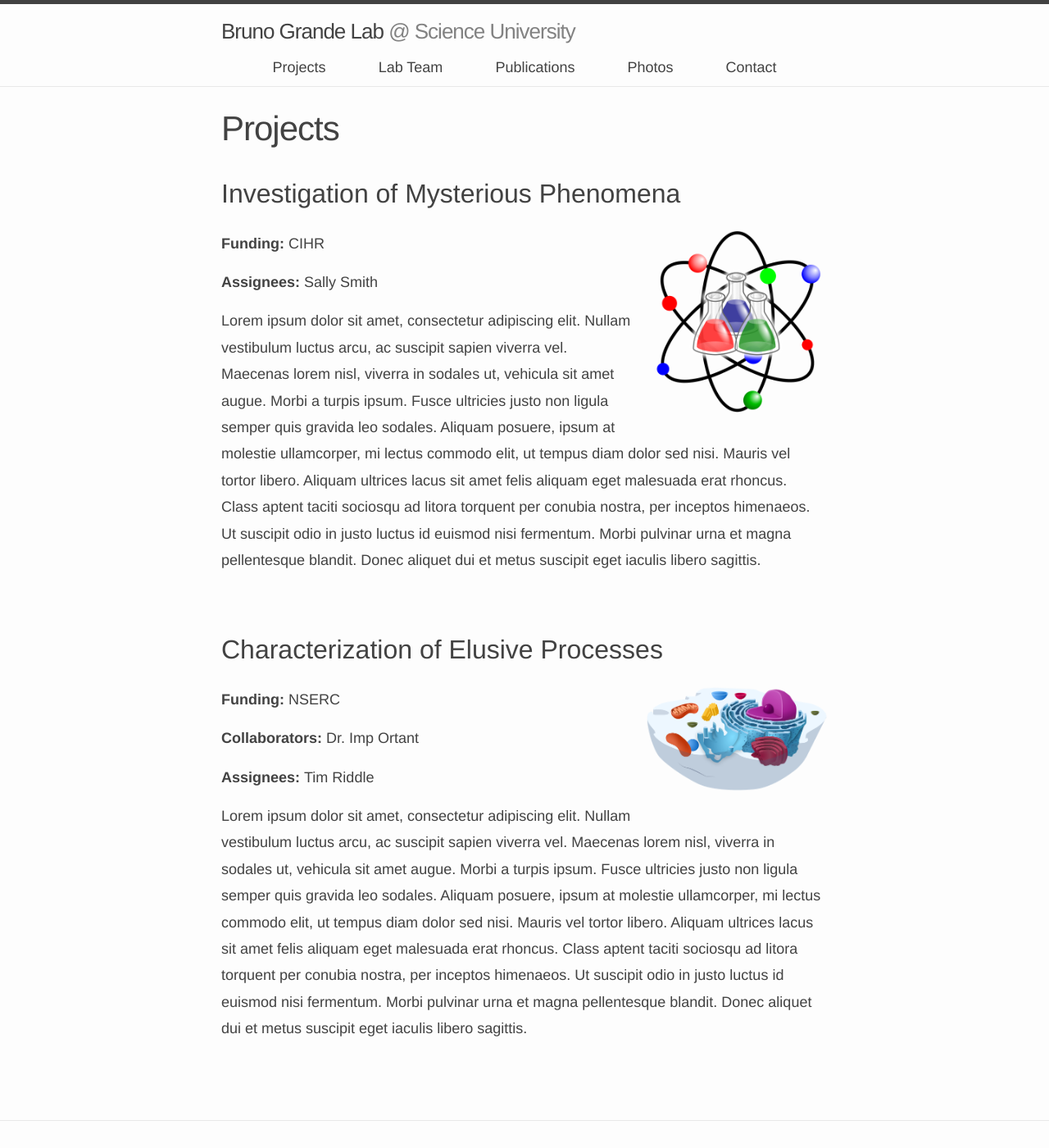
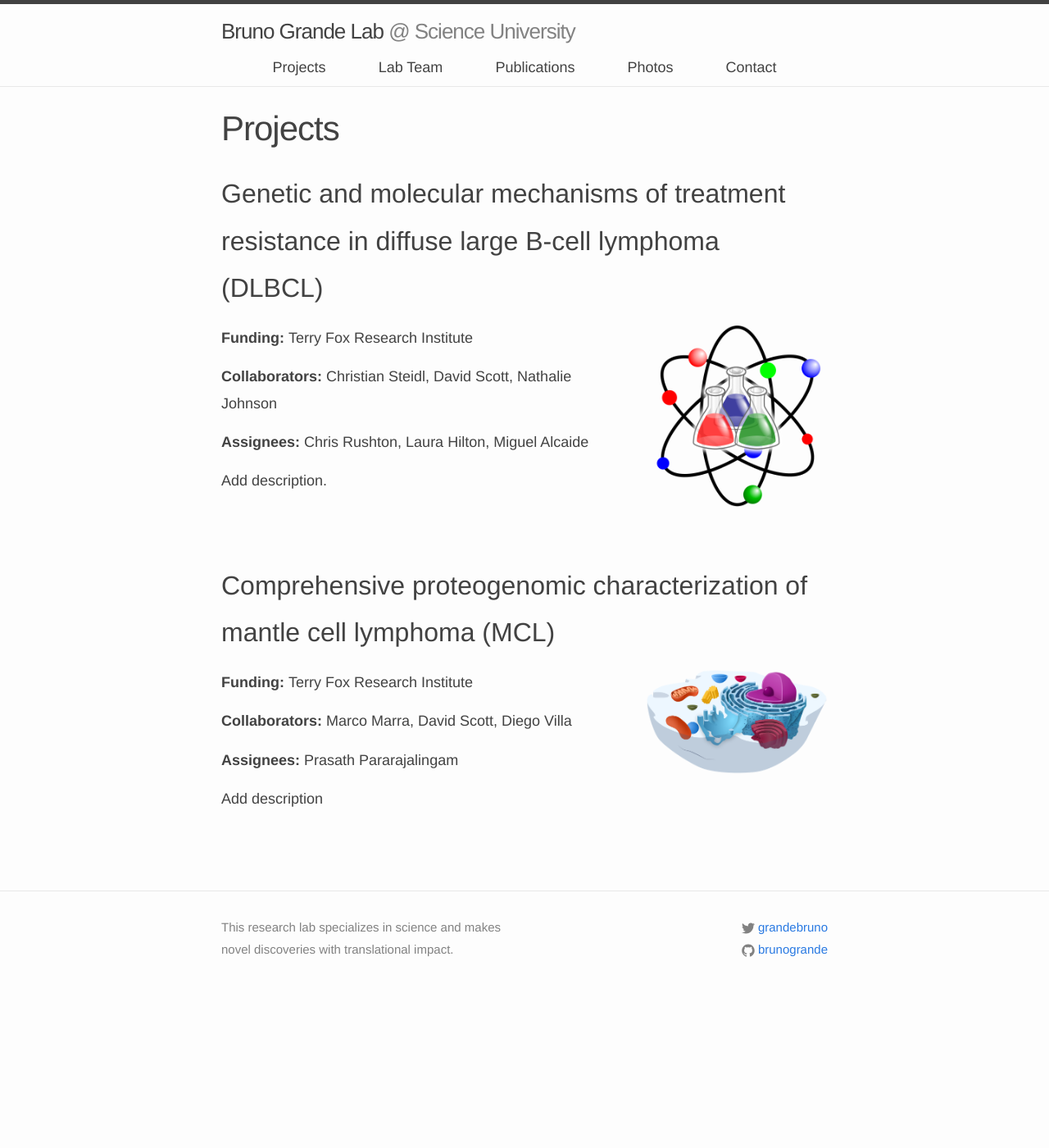
Before and after one commit to BrunoGrandePhD/guild, a Jekyll site: the page built from _pages/projects/index.md, in a window 1280 px wide and 1400 px high. Shown: the whole window at 82% size. Built offline with Jekyll 4.4.1, drawn with Linux system fonts in a browser that asks for light colours; nearby versions of some CDN libraries.

Commit message:
Update projects.yml
Add some real project details

```diff
--- a/_data/projects.yml
+++ b/_data/projects.yml
@@ -1,31 +1,15 @@
-- name: Investigation of Mysterious Phenomena
+- name: Genetic and molecular mechanisms of treatment resistance in diffuse large B-cell lymphoma (DLBCL)
   description: >
-    Lorem ipsum dolor sit amet, consectetur adipiscing elit. Nullam vestibulum luctus arcu,
-    ac suscipit sapien viverra vel. Maecenas lorem nisl, viverra in sodales ut, vehicula sit
-    amet augue. Morbi a turpis ipsum. Fusce ultricies justo non ligula semper quis gravida
-    leo sodales. Aliquam posuere, ipsum at molestie ullamcorper, mi lectus commodo elit, ut
-    tempus diam dolor sed nisi. Mauris vel tortor libero. Aliquam ultrices lacus sit amet
-    felis aliquam eget malesuada erat rhoncus. Class aptent taciti sociosqu ad litora
-    torquent per conubia nostra, per inceptos himenaeos. Ut suscipit odio in justo luctus
-    id euismod nisi fermentum. Morbi pulvinar urna et magna pellentesque blandit. Donec
-    aliquet dui et metus suscipit eget iaculis libero sagittis.
-  funding: CIHR
-  collaborators:
-  assignees: Sally Smith
+    Add description.
+  funding: Terry Fox Research Institute
+  collaborators: Christian Steidl, David Scott, Nathalie Johnson
+  assignees: Chris Rushton, Laura Hilton, Miguel Alcaide
   photo: science.png
 
-- name: Characterization of Elusive Processes
+- name: Comprehensive proteogenomic characterization of mantle cell lymphoma (MCL)
   description: >
-    Lorem ipsum dolor sit amet, consectetur adipiscing elit. Nullam vestibulum luctus arcu,
-    ac suscipit sapien viverra vel. Maecenas lorem nisl, viverra in sodales ut, vehicula sit
-    amet augue. Morbi a turpis ipsum. Fusce ultricies justo non ligula semper quis gravida
-    leo sodales. Aliquam posuere, ipsum at molestie ullamcorper, mi lectus commodo elit, ut
-    tempus diam dolor sed nisi. Mauris vel tortor libero. Aliquam ultrices lacus sit amet
-    felis aliquam eget malesuada erat rhoncus. Class aptent taciti sociosqu ad litora
-    torquent per conubia nostra, per inceptos himenaeos. Ut suscipit odio in justo luctus
-    id euismod nisi fermentum. Morbi pulvinar urna et magna pellentesque blandit. Donec
-    aliquet dui et metus suscipit eget iaculis libero sagittis.
-  funding: NSERC
-  collaborators: Dr. Imp Ortant
-  assignees: Tim Riddle
+    Add description
+  funding: Terry Fox Research Institute
+  collaborators: Marco Marra, David Scott, Diego Villa
+  assignees: Prasath Pararajalingam
   photo: biology.png
```
